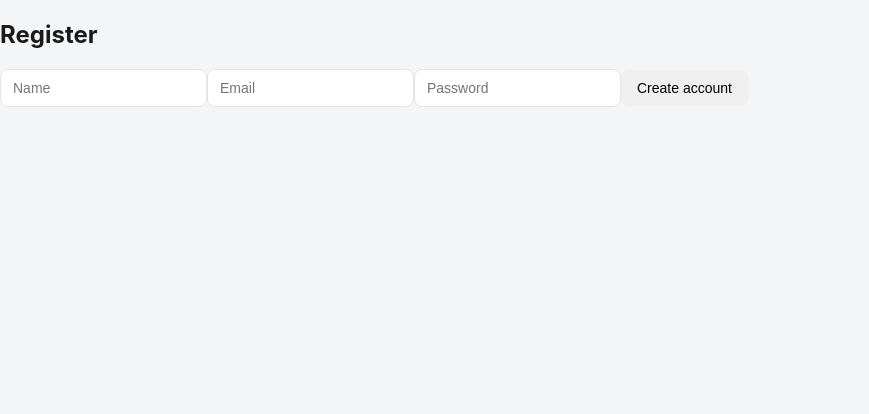
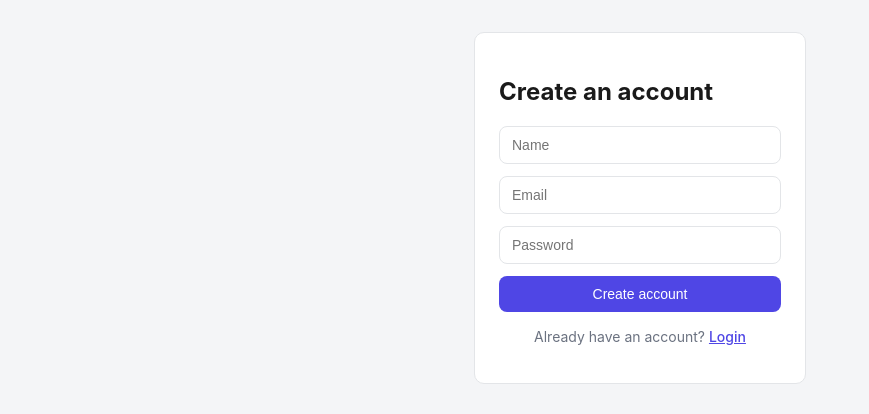
Before and after one commit to mukul7782/expense-tracker, a React app in the folder frontend/: page /register in a window 1280 px wide. Shown: the top 414 px of the page, without its empty margins (0-869 px from the left). Built offline with nearby package versions, Linux system fonts and the light colour scheme; the HTML template or start-up script is replaced by a standard one.

Commit message:
chages in login and register file

```diff
--- a/frontend/src/pages/Login.jsx
+++ b/frontend/src/pages/Login.jsx
@@ -1,28 +1,52 @@
 import { useState } from 'react';
-import { useNavigate } from 'react-router-dom';
+import { useNavigate, Link } from 'react-router-dom';
 import API from '../api/axios';
 
 export default function Login() {
   const [form, setForm] = useState({ email: '', password: '' });
+  const [error, setError] = useState('');
   const navigate = useNavigate();
 
   const handleSubmit = async (e) => {
     e.preventDefault();
+    setError('');
     try {
       const { data } = await API.post('/auth/login', form);
       localStorage.setItem('token', data.token);
       navigate('/dashboard');
     } catch (err) {
-      alert(err.response?.data?.message || 'Login failed');
+      setError(err.response?.data?.message || 'Login failed');
     }
   };
 
   return (
-    <form onSubmit={handleSubmit}>
-      <h2>Login</h2>
-      <input placeholder="Email" onChange={(e) => setForm({ ...form, email: e.target.value })} />
-      <input type="password" placeholder="Password" onChange={(e) => setForm({ ...form, password: e.target.value })} />
-      <button type="submit">Login</button>
-    </form>
+    <div className="container" style={{ maxWidth: '380px' }}>
+      <div className="card">
+        <h2>Welcome back</h2>
+
+        <form onSubmit={handleSubmit} style={{ display: 'flex', flexDirection: 'column', gap: '12px' }}>
+          <input
+            placeholder="Email"
+            type="email"
+            value={form.email}
+            onChange={(e) => setForm({ ...form, email: e.target.value })}
+          />
+          <input
+            placeholder="Password"
+            type="password"
+            value={form.password}
+            onChange={(e) => setForm({ ...form, password: e.target.value })}
+          />
+
+          {error && <p style={{ color: 'var(--danger)', fontSize: '14px', margin: 0 }}>{error}</p>}
+
+          <button type="submit" className="btn-primary">Login</button>
+        </form>
+
+        <p style={{ textAlign: 'center', marginTop: '16px', fontSize: '14px', color: 'var(--text-secondary)' }}>
+          Don't have an account? <Link to="/register" style={{ color: 'var(--accent)', fontWeight: 500 }}>Register</Link>
+        </p>
+      </div>
+    </div>
   );
 }
--- a/frontend/src/pages/Register.jsx
+++ b/frontend/src/pages/Register.jsx
@@ -1,28 +1,56 @@
 import { useState } from 'react';
-import { useNavigate } from 'react-router-dom';
+import { useNavigate, Link } from 'react-router-dom';
 import API from '../api/axios';
 
 export default function Register() {
   const [form, setForm] = useState({ name: '', email: '', password: '' });
+  const [error, setError] = useState('');
   const navigate = useNavigate();
 
   const handleSubmit = async (e) => {
     e.preventDefault();
+    setError('');
     try {
       await API.post('/auth/register', form);
       navigate('/');
     } catch (err) {
-      alert(err.response?.data?.message || 'Registration failed');
+      setError(err.response?.data?.message || 'Registration failed');
     }
   };
 
   return (
-    <form onSubmit={handleSubmit}>
-      <h2>Register</h2>
-      <input placeholder="Name" onChange={(e) => setForm({ ...form, name: e.target.value })} />
-      <input placeholder="Email" onChange={(e) => setForm({ ...form, email: e.target.value })} />
-      <input type="password" placeholder="Password" onChange={(e) => setForm({ ...form, password: e.target.value })} />
-      <button type="submit">Create account</button>
-    </form>
+    <div className="container" style={{ maxWidth: '380px' }}>
+      <div className="card">
+        <h2>Create an account</h2>
+
+        <form onSubmit={handleSubmit} style={{ display: 'flex', flexDirection: 'column', gap: '12px' }}>
+          <input
+            placeholder="Name"
+            value={form.name}
+            onChange={(e) => setForm({ ...form, name: e.target.value })}
+          />
+          <input
+            placeholder="Email"
+            type="email"
+            value={form.email}
+            onChange={(e) => setForm({ ...form, email: e.target.value })}
+          />
+          <input
+            placeholder="Password"
+            type="password"
+            value={form.password}
+            onChange={(e) => setForm({ ...form, password: e.target.value })}
+          />
+
+          {error && <p style={{ color: 'var(--danger)', fontSize: '14px', margin: 0 }}>{error}</p>}
+
+          <button type="submit" className="btn-primary">Create account</button>
+        </form>
+
+        <p style={{ textAlign: 'center', marginTop: '16px', fontSize: '14px', color: 'var(--text-secondary)' }}>
+          Already have an account? <Link to="/" style={{ color: 'var(--accent)', fontWeight: 500 }}>Login</Link>
+        </p>
+      </div>
+    </div>
   );
 }
```
